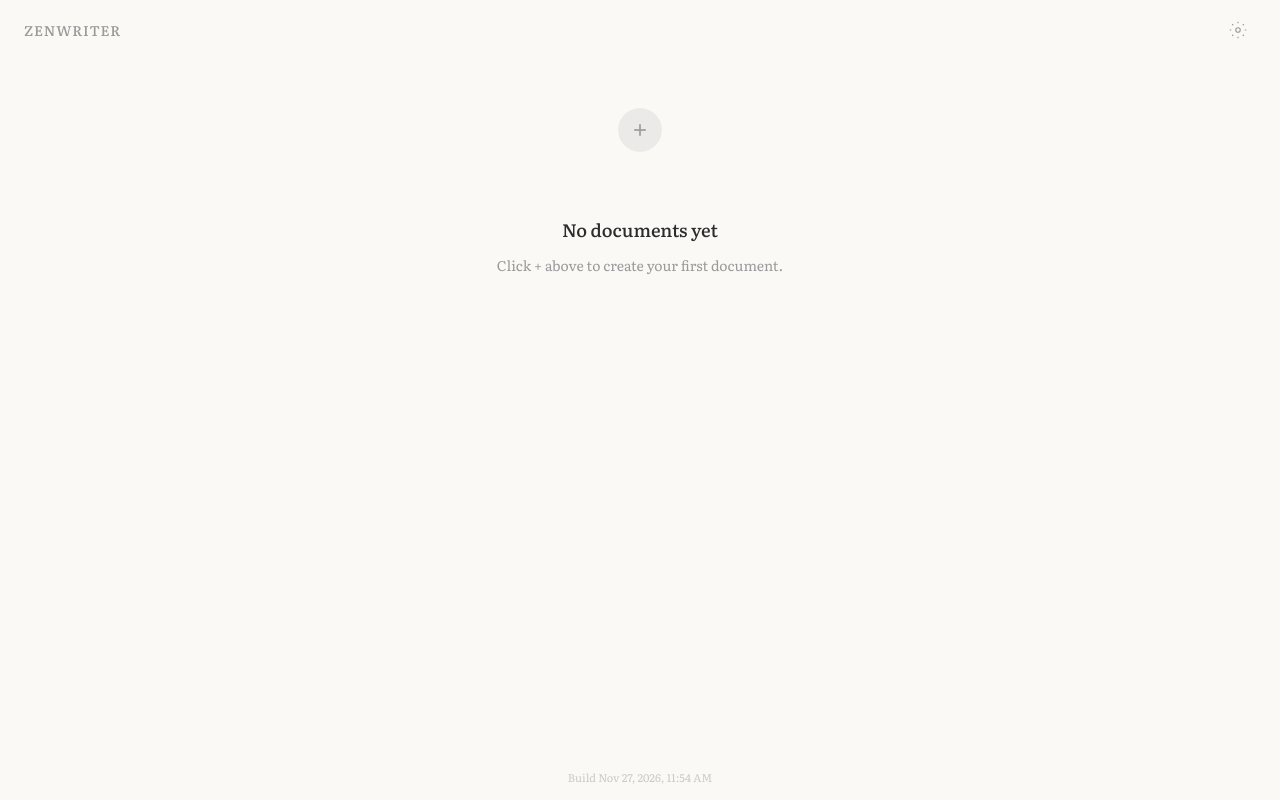
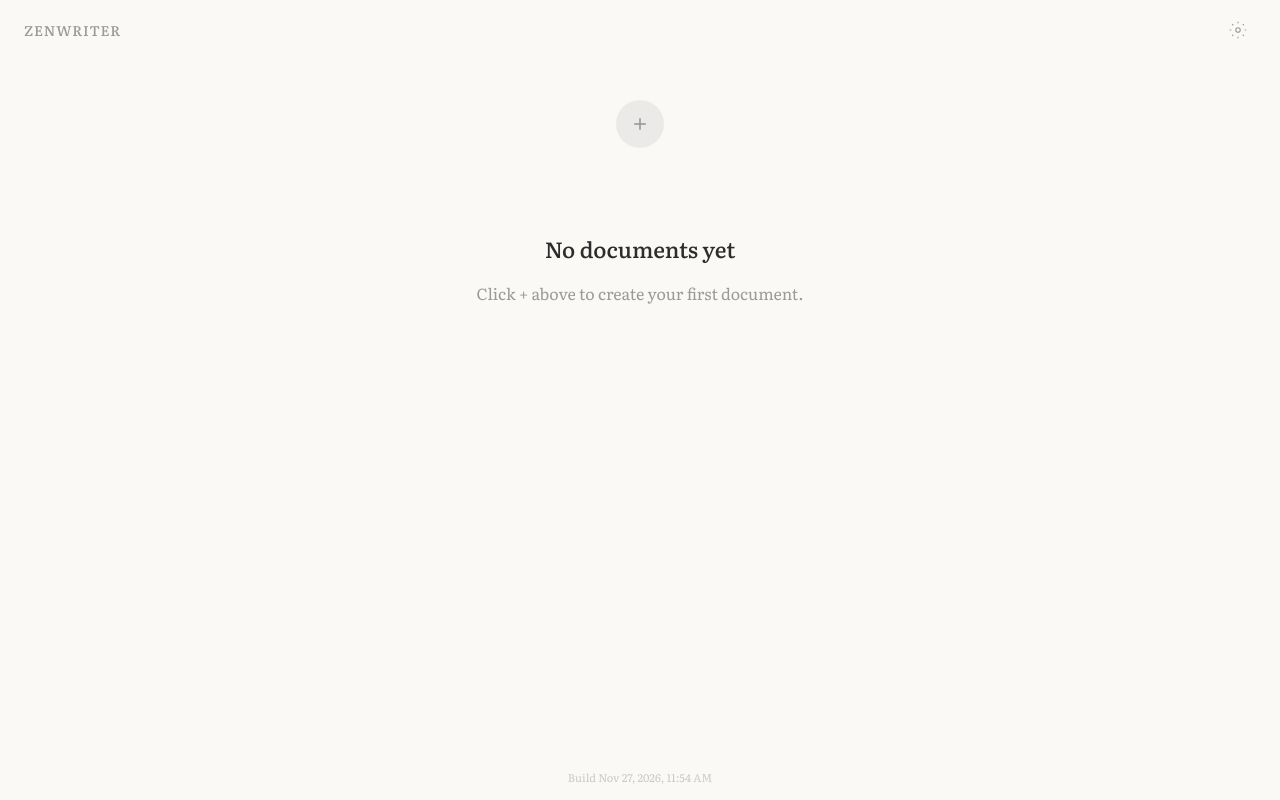
Before and after one commit to nous-/zenwriter, a SvelteKit app in the folder web/: page / in a window 1280 px wide. Built offline with nearby package versions, Linux system fonts and the light colour scheme.

Commit message:
document screen font size ++

```diff
--- a/web/src/routes/+page.svelte
+++ b/web/src/routes/+page.svelte
@@ -641,7 +641,7 @@
 		display: flex;
 		flex-direction: column;
 		align-items: center;
-		padding: 48px 24px;
+		padding: 40px 24px;
 	}
 
 	.doc-list-empty {
@@ -649,14 +649,14 @@
 		flex-direction: column;
 		align-items: center;
 		justify-content: center;
-		gap: 12px;
+		gap: 16px;
 		text-align: center;
-		padding: 48px 24px;
+		padding: 60px 24px;
 	}
 
 	.doc-list-empty-title {
 		font-family: 'Literata', Georgia, serif;
-		font-size: 18px;
+		font-size: 22px;
 		font-weight: 500;
 		color: var(--text);
 	}
@@ -672,7 +672,7 @@
 
 	.doc-list-empty-hint {
 		font-family: 'Literata', Georgia, serif;
-		font-size: 14px;
+		font-size: 16px;
 		color: var(--text-muted);
 	}
 
@@ -685,9 +685,9 @@
 		display: flex;
 		align-items: center;
 		justify-content: center;
-		width: 44px;
-		height: 44px;
-		margin-bottom: 16px;
+		width: 48px;
+		height: 48px;
+		margin-bottom: 24px;
 		border: none;
 		border-radius: 50%;
 		background: rgba(0, 0, 0, 0.06);
@@ -721,12 +721,12 @@
 	.doc-list {
 		list-style: none;
 		width: 100%;
-		max-width: 480px;
+		max-width: 520px;
 		margin: 0;
 		padding: 0;
 		display: flex;
 		flex-direction: column;
-		gap: 4px;
+		gap: 6px;
 	}
 
 	.doc-list-item {
@@ -734,7 +734,7 @@
 		flex-direction: column;
 		align-items: flex-start;
 		width: 100%;
-		padding: 16px 20px;
+		padding: 18px 24px;
 		border: none;
 		border-radius: 12px;
 		background: rgba(0, 0, 0, 0.03);
@@ -770,14 +770,15 @@
 	}
 
 	.doc-list-item-title {
-		font-size: 15px;
+		font-size: 18px;
 		font-weight: 500;
+		line-height: 1.4;
 	}
 
 	.doc-list-item-date {
-		font-size: 12px;
+		font-size: 13px;
 		color: var(--text-muted);
-		margin-top: 4px;
+		margin-top: 6px;
 	}
 
 	.theme-dark .doc-list-item-date,
```
